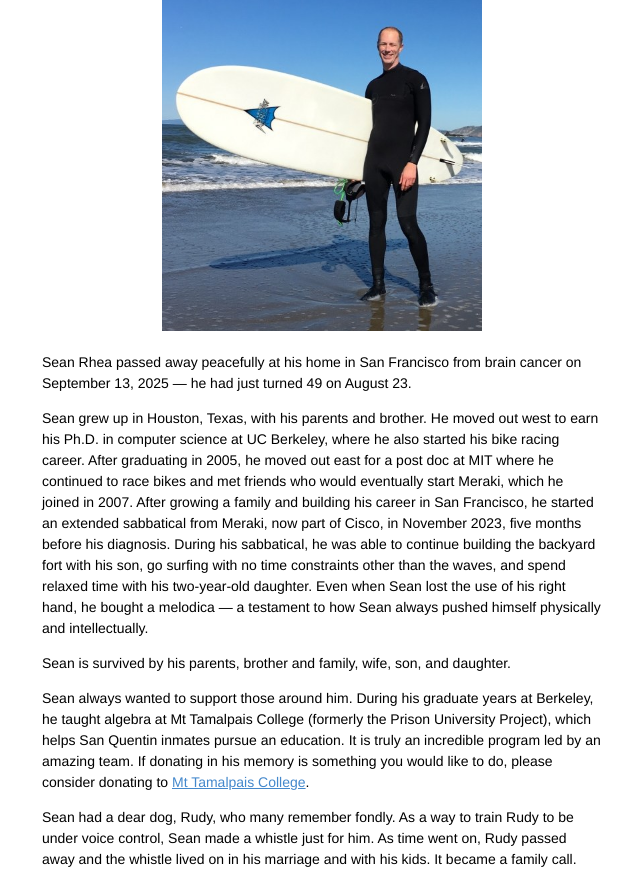
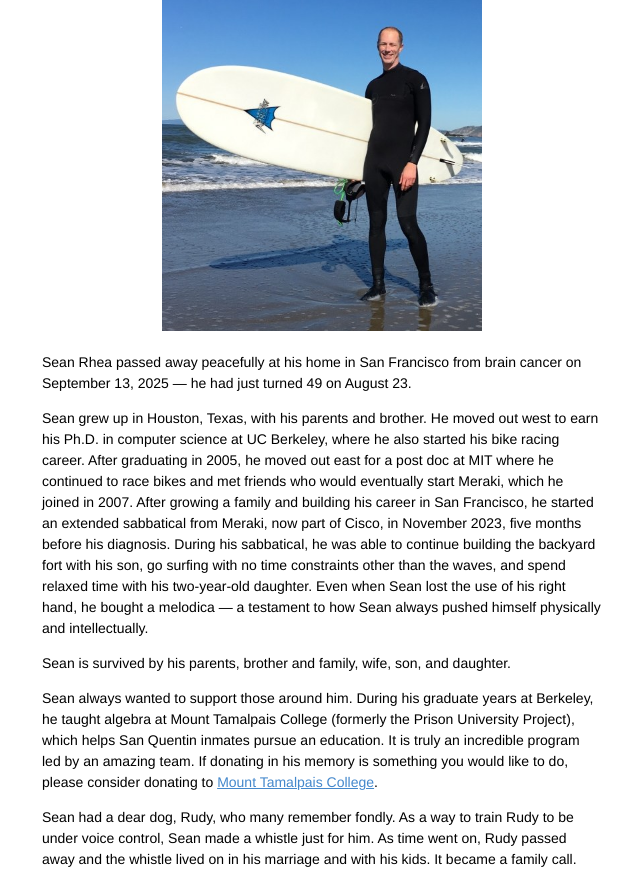
Before and after one commit to srhea/srhea.github.io, a plain HTML site: page obituary.html in a window 1280 px wide. Shown: the part 72-952 px from the top of the page, without its empty margins (318-958 px from the left). Drawn offline with Linux system fonts and the light colour scheme.

Commit message:
Spell out Mount Tamalpais College in the obituary
Co-authored-by: Claude <noreply@anthropic.com>

```diff
--- a/obituary.html
+++ b/obituary.html
@@ -13,7 +13,7 @@
 
   <p>Sean is survived by his parents, brother and family, wife, son, and daughter.</p>
 
-  <p>Sean always wanted to support those around him. During his graduate years at Berkeley, he taught algebra at Mt Tamalpais College (formerly the Prison University Project), which helps San Quentin inmates pursue an education. It is truly an incredible program led by an amazing team. If donating in his memory is something you would like to do, please consider donating to <a href="https://mttamcollege.edu/donate">Mt Tamalpais College</a>.</p>
+  <p>Sean always wanted to support those around him. During his graduate years at Berkeley, he taught algebra at Mount Tamalpais College (formerly the Prison University Project), which helps San Quentin inmates pursue an education. It is truly an incredible program led by an amazing team. If donating in his memory is something you would like to do, please consider donating to <a href="https://mttamcollege.edu/donate">Mount Tamalpais College</a>.</p>
 
   <p>Sean had a dear dog, Rudy, who many remember fondly. As a way to train Rudy to be under voice control, Sean made a whistle just for him. As time went on, Rudy passed away and the whistle lived on in his marriage and with his kids. It became a family call.</p>
 
```
